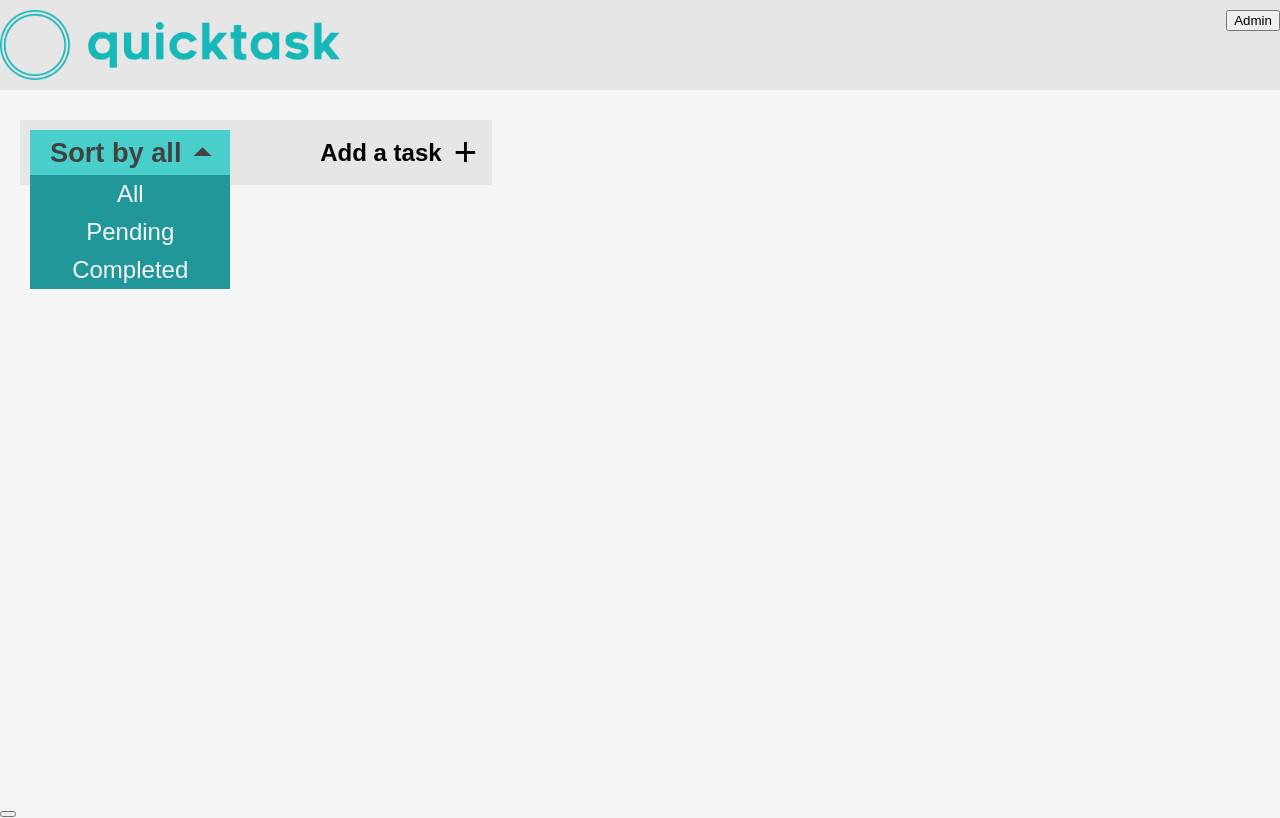
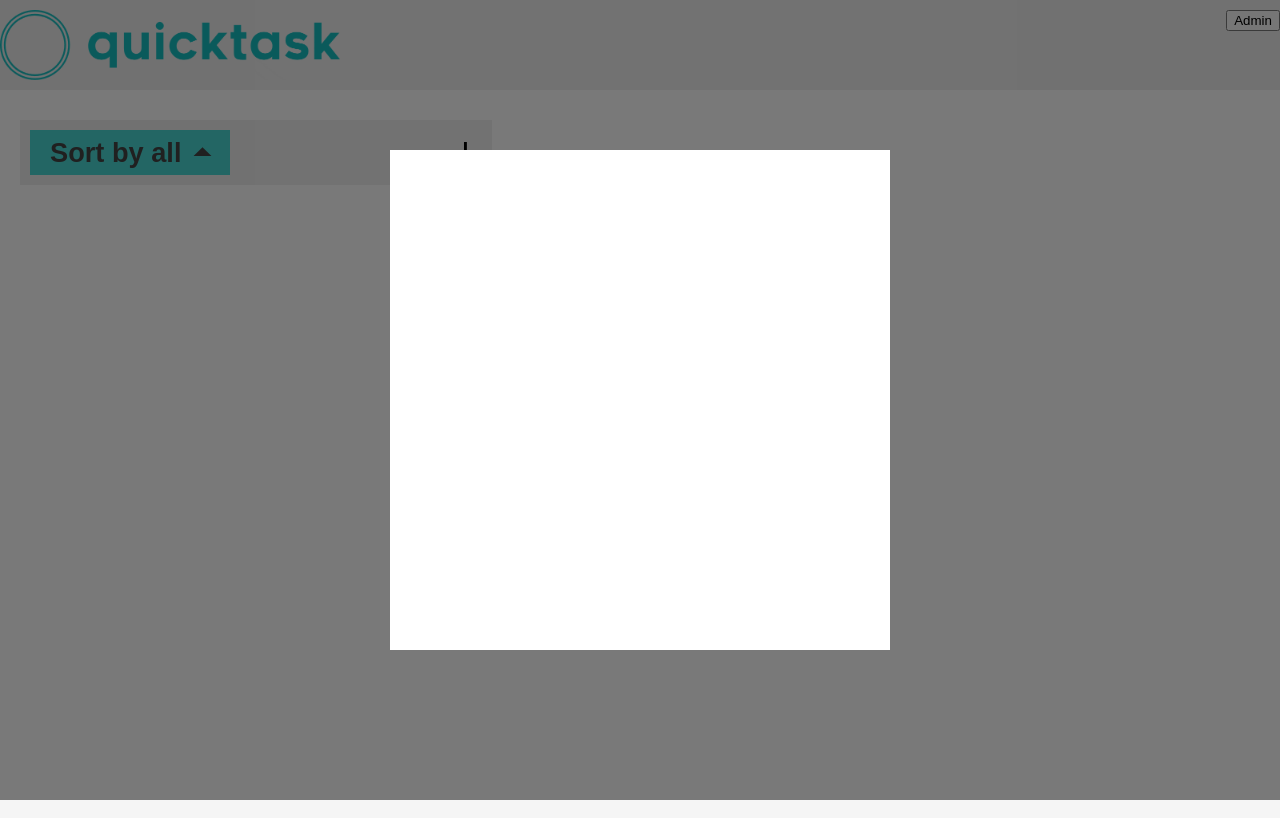
Before and after one commit to favless/quicktask, a plain HTML site: page index.html in a window 1280 px wide. Both pictures are taken after a click on the button "Admin". Drawn offline with Linux system fonts and the light colour scheme.

Commit message:
Admin panel toggle

```diff
--- a/script.js
+++ b/script.js
@@ -9,8 +9,10 @@ const addButtonLabel = document.getElementById("add-button-label")
 
 const sortLabel = document.getElementById("sort-label")
 
+const adminWrapper = document.querySelector(".admin-menu-wrapper")
 
 // for height initializing or whatever
+
 const filterHeight = filterDropdown.offsetHeight
 filterDropdown.style.height = "0px";
 
@@ -20,8 +22,6 @@ addButtonLabel.style.maxWidth = "0px"
 // general variables
 
 let filterMode = "all"
-
-let
 
 // COSMETIC FUNCTIONS -------------------------------
 
@@ -40,6 +40,16 @@ function toggleFilterDropdown() {
     } else {
         filterDropdown.style.height = "0px"
         dropdownArrow.style.rotate = "180deg"
+    }
+}
+
+function toggleAdminPanel() {
+    if (adminWrapper.style.opacity == 0) {
+        adminWrapper.style.opacity = "1";
+        adminWrapper.style.pointerEvents = "auto";
+    } else {
+        adminWrapper.style.opacity = "0";
+        adminWrapper.style.pointerEvents = "none";
     }
 }
 
--- a/style.css
+++ b/style.css
@@ -255,3 +255,41 @@ main > div {
     background-color:var(--primary-lighter);
     border-color: var(--primary);
 }
+
+/* admin rules  */
+
+.admin-menu-wrapper {
+    position: fixed;
+
+    opacity: 0;
+    display: flex;
+    pointer-events: none;
+
+    display: flex;
+    justify-content: center;
+    align-items: center;
+
+    top: 0px;
+    left: 0px;
+    width: 100%;
+    height: 100dvh;
+
+    transition: opacity 0.2s ease-out;
+}
+
+.admin-menu-wrapper > button {
+    position: absolute;
+    width: 100%;
+    height: 100%;
+    border: none;
+    background-color: rgba(0, 0, 0, 0.504);
+
+    cursor: pointer;
+}
+
+.admin-menu-container {
+    height: 500px;
+    width: 500px;
+    background-color: white;
+    z-index: 1;
+}
```
